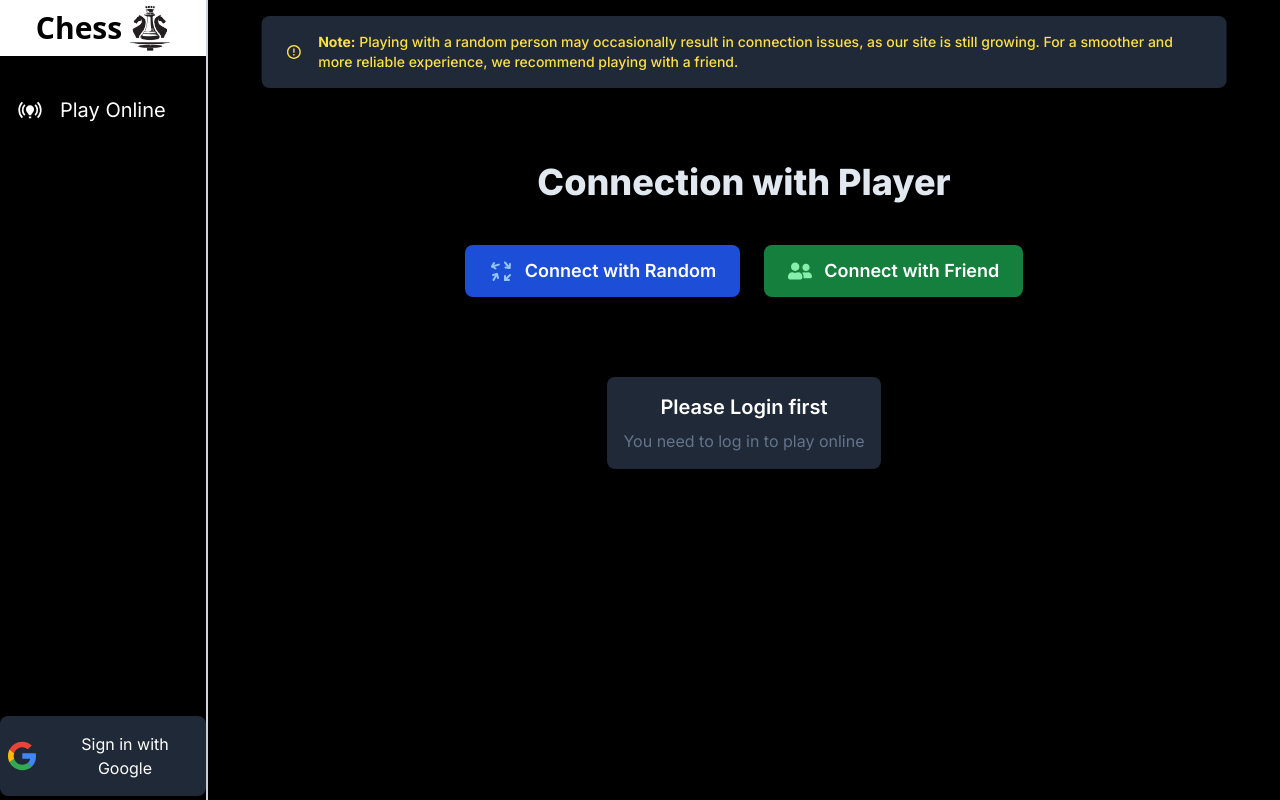
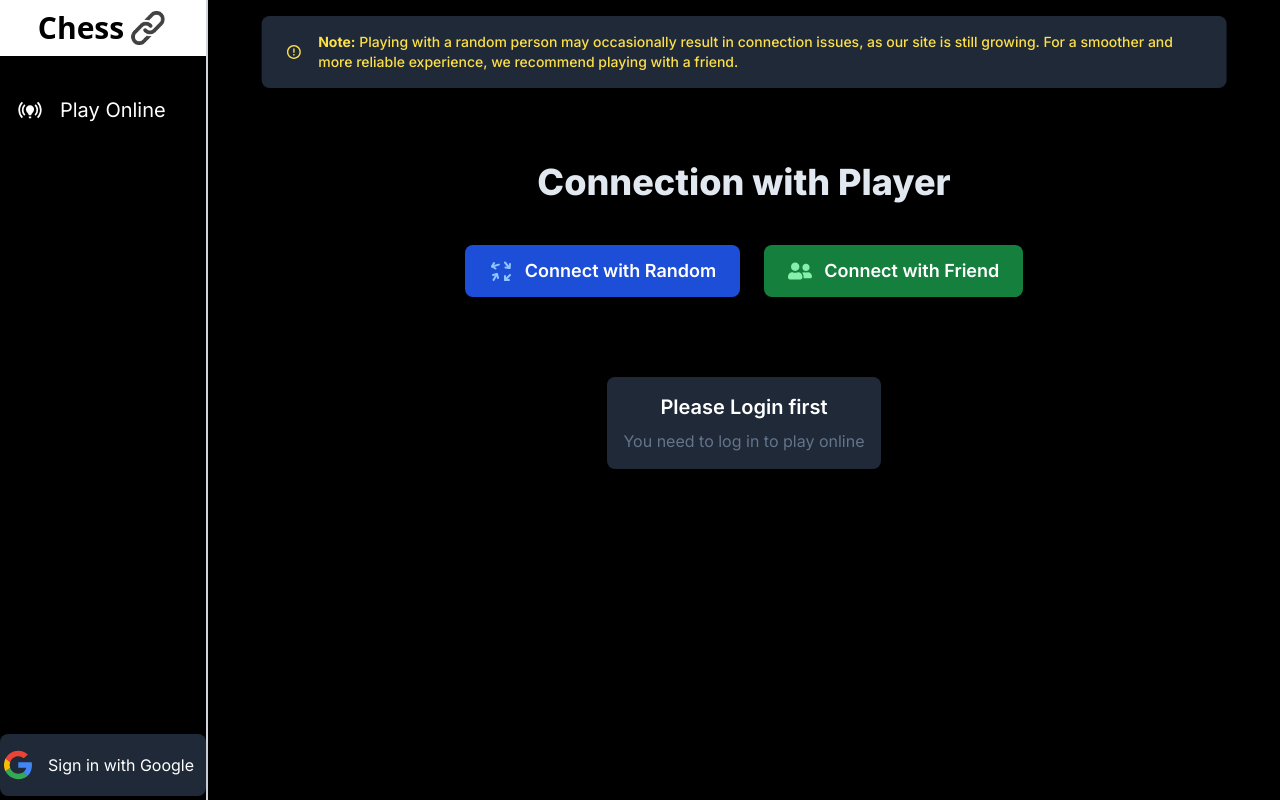
Before and after one commit to Samir984/chessconnect, a Next.js app: page /online in a window 1280 px wide. Built offline with nearby package versions, Linux system fonts and the light colour scheme; no server answers.

Commit message:
checkpoint commit

```diff
--- a/app/layout.tsx
+++ b/app/layout.tsx
@@ -10,7 +10,6 @@ export const metadata: Metadata = {
   title: "Chess | Let's have fun",
   description: "chess game live-chess chess chess-nepal play chess in nepal ",
 };
-// export const serverProductionVarible = process.env.PRODUCTION as string;
 
 export default function RootLayout({
   children,
--- a/components/MainNav.tsx
+++ b/components/MainNav.tsx
@@ -34,9 +34,9 @@ export default function MainNav() {
 export function Logo() {
   return (
     <Link href="/" className="w-full">
-      <div className="flex  py-7 px-2 items-center justify-center  h-10 gap-2 font-semibold text-3xl w-full   font-sans text-center bg-white">
+      <div className="flex  py-7 px-2 items-center justify-center  h-10 gap-1 font-semibold text-3xl w-full   font-sans text-center bg-white">
         <span>Chess</span>
-        <Image src={"/chess.png"} width={40} height={40} alt="chess_logo" />
+        <Image src={"/connect.png"} width={40} height={40} alt="chess_logo" />
       </div>
     </Link>
   );
--- a/components/buttons/GooleSigninButton.tsx
+++ b/components/buttons/GooleSigninButton.tsx
@@ -16,9 +16,9 @@ export default function GoogleSigninButton() {
       }}
     >
       {!session ? (
-        <div className="flex items-center gap-4 py-4 px-2">
+        <div className="flex items-center gap-4 py-4 px-1">
           <GoogleIcon />
-          <span className="text-base">Sign in with Google</span>
+          <span className="text-s,">Sign in with Google</span>
         </div>
       ) : (
         <div className="flex items-center   gap-4 py-4 px-2">
--- a/tailwind.config.ts
+++ b/tailwind.config.ts
@@ -8,11 +8,11 @@ const config: Config = {
   ],
   theme: {
     extend: {
-      backgroundImage: {
-        "gradient-radial": "radial-gradient(var(--tw-gradient-stops))",
-        "gradient-conic":
-          "conic-gradient(from 180deg at 50% 50%, var(--tw-gradient-stops))",
-      },
+      // backgroundImage: {
+      //   "gradient-radial": "radial-gradient(var(--tw-gradient-stops))",
+      //   "gradient-conic":
+      //     "conic-gradient(from 180deg at 50% 50%, var(--tw-gradient-stops))",
+      // },
     },
   },
   plugins: [],
```
Also changed, not shown: public/connect.png (added).
